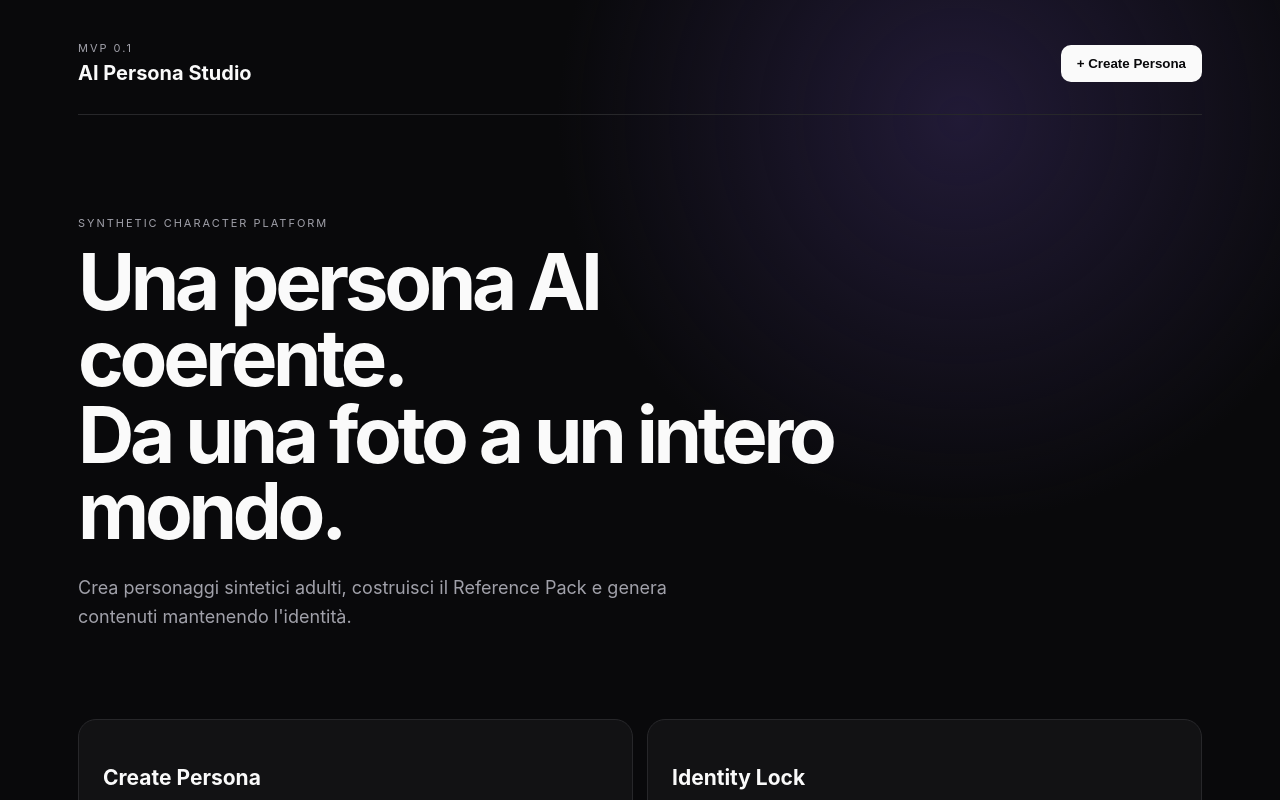
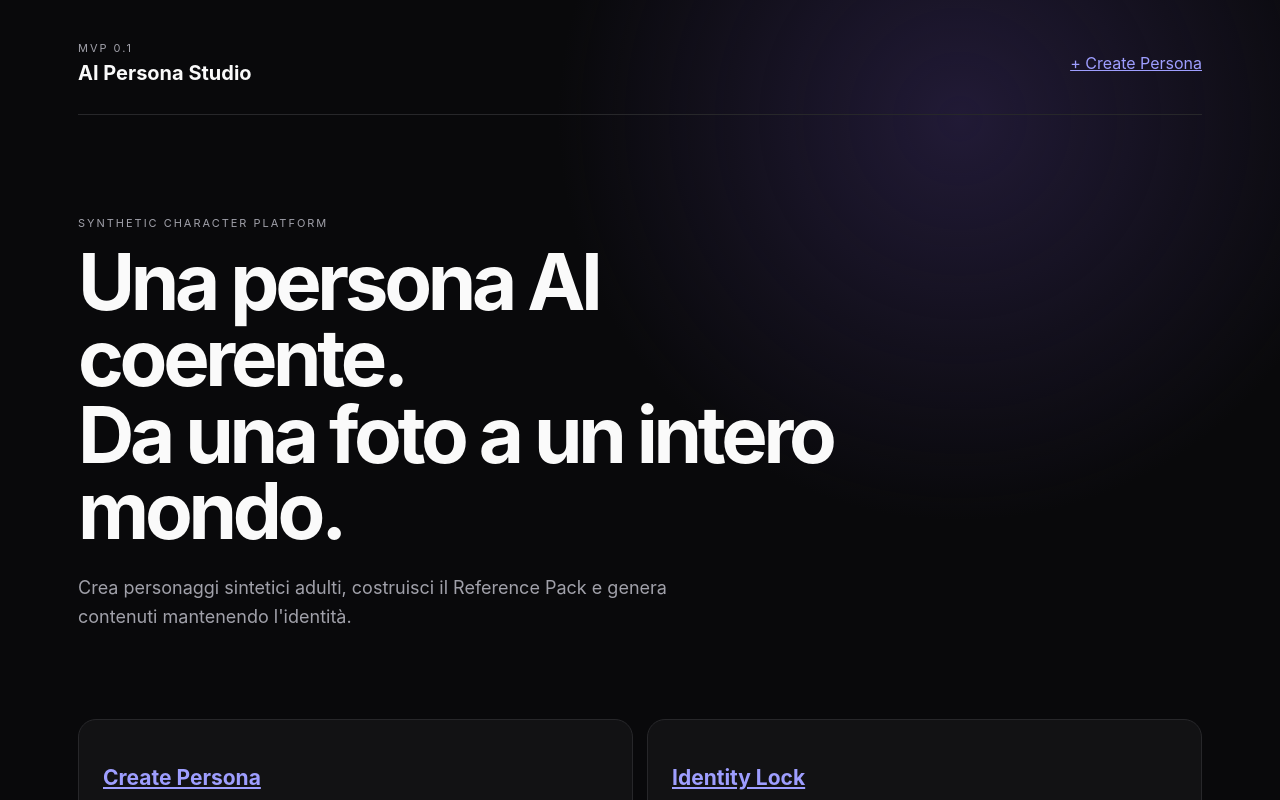
Before and after one commit to devistessari-arch/ai-persona-studio, a Next.js app: page / in a window 1280 px wide. Shown: the top 800 px of the page. Built offline with nearby package versions, Linux system fonts and the light colour scheme.

Commit message:
feat: connect dashboard to persona creator

```diff
--- a/app/page.tsx
+++ b/app/page.tsx
@@ -1,8 +1,8 @@
 const modules = [
-  ["Create Persona", "Definisci identità, aspetto e stile del personaggio."],
-  ["Identity Lock", "Mantieni coerenti volto, corpo e tratti approvati."],
-  ["Photoshoot", "Genera scene e fotografie mantenendo l'identità."],
-  ["Video Studio", "Anima una generazione approvata con pipeline asincrona."]
+  ["Create Persona", "Definisci identità, aspetto e stile del personaggio.", "/create"],
+  ["Identity Lock", "Mantieni coerenti volto, corpo e tratti approvati.", "#"],
+  ["Photoshoot", "Genera scene e fotografie mantenendo l'identità.", "#"],
+  ["Video Studio", "Anima una generazione approvata con pipeline asincrona.", "#"]
 ];
 
 export default function Home() {
@@ -10,7 +10,7 @@ export default function Home() {
     <main>
       <header>
         <div><span className="eyebrow">MVP 0.1</span><h1>AI Persona Studio</h1></div>
-        <button>+ Create Persona</button>
+        <a className="primaryButton" href="/create">+ Create Persona</a>
       </header>
       <section className="hero">
         <p className="eyebrow">SYNTHETIC CHARACTER PLATFORM</p>
@@ -18,7 +18,7 @@ export default function Home() {
         <p>Crea personaggi sintetici adulti, costruisci il Reference Pack e genera contenuti mantenendo l'identità.</p>
       </section>
       <section className="grid">
-        {modules.map(([title,copy]) => <article key={title}><h3>{title}</h3><p>{copy}</p><span>Apri →</span></article>)}
+        {modules.map(([title,copy,href]) => <a className="cardLink" href={href} key={title}><article><h3>{title}</h3><p>{copy}</p><span>Apri →</span></article></a>)}
       </section>
     </main>
   );
```
